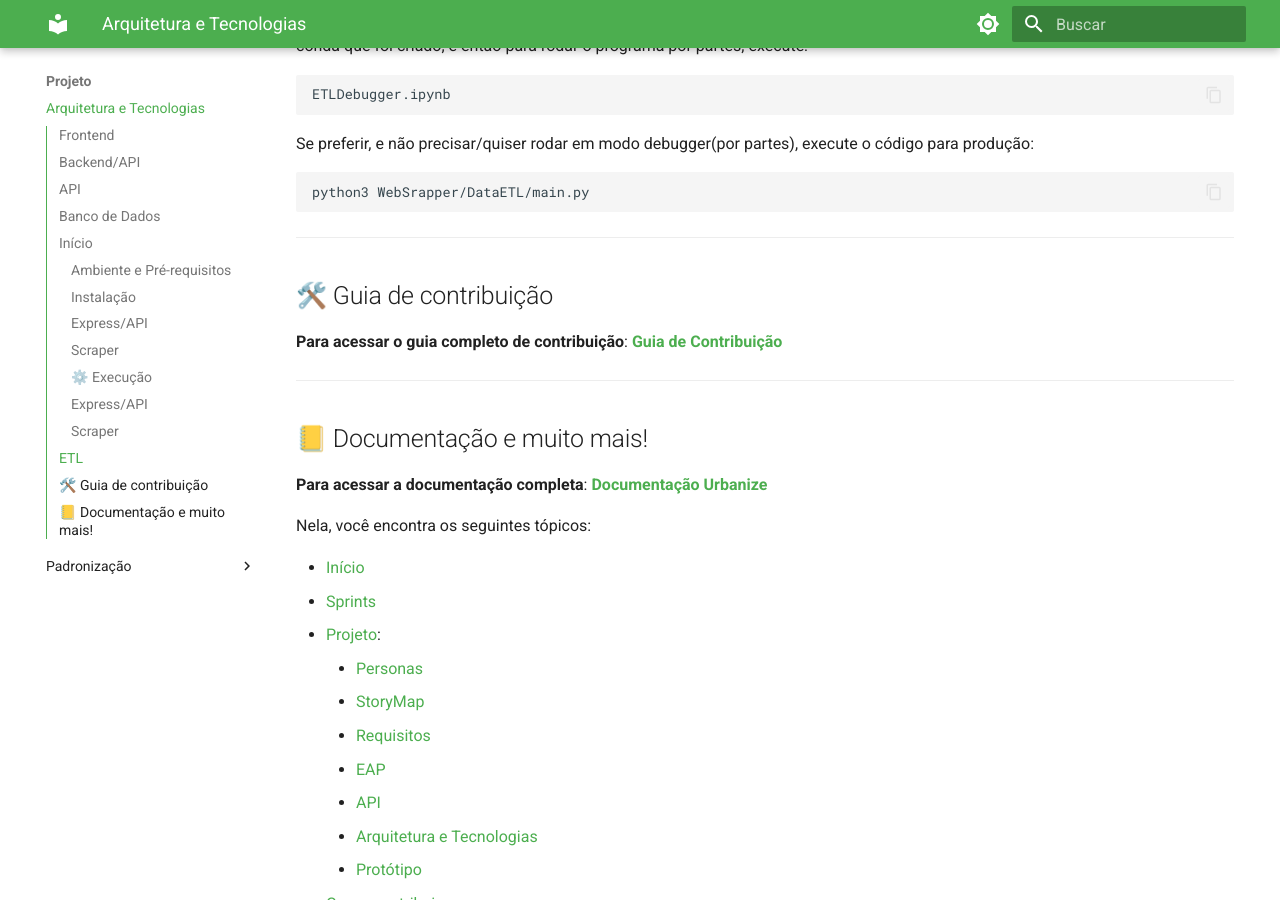
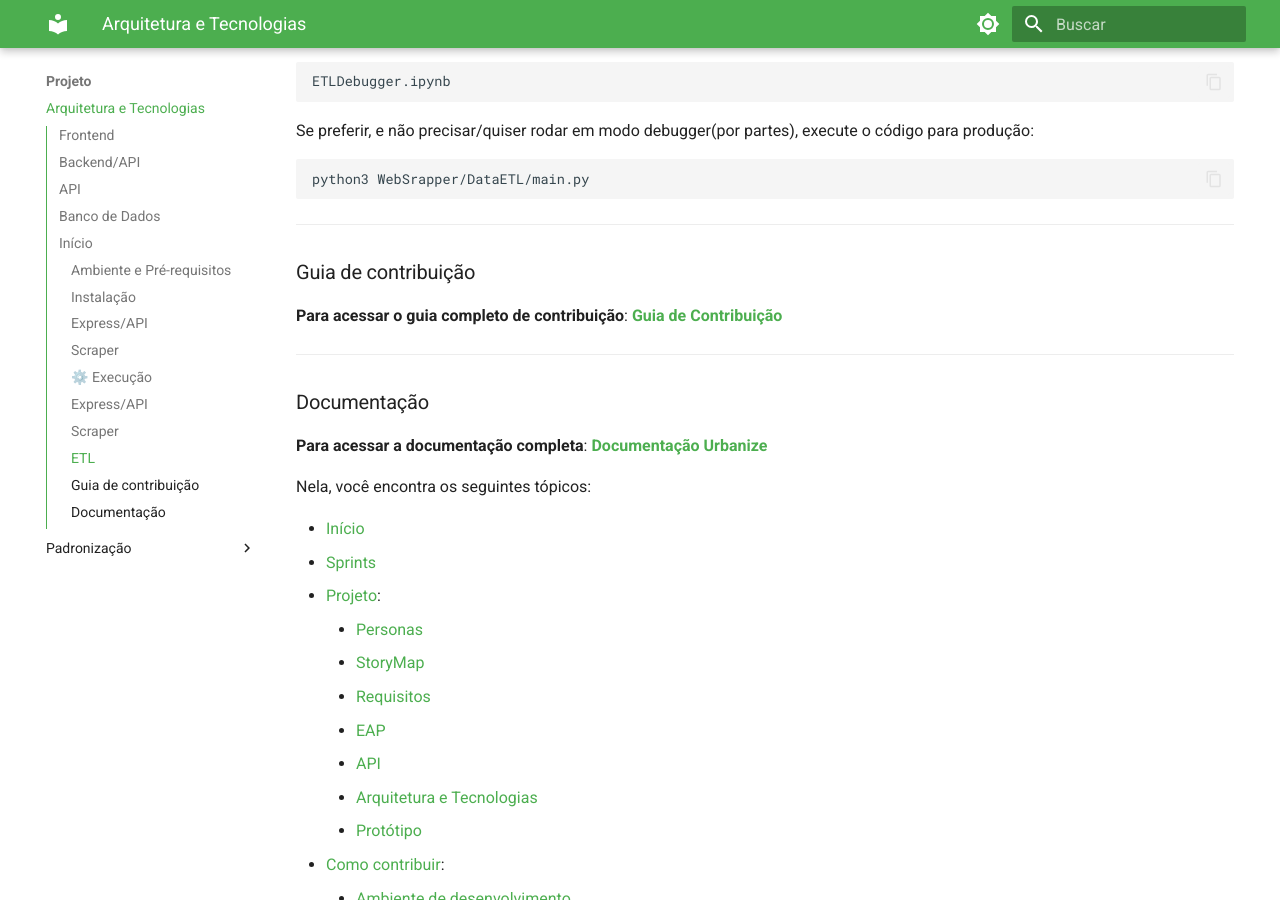
Before and after one commit to unb-mds/2024-2-Urbanize, an MkDocs documentation site: the page built from docs/projects/arquitetura.md, in a window 1280 px wide and 900 px high, scrolled down 6401 px. Built offline with MkDocs 1.6.1 and Material for MkDocs 9.7.7, drawn with Linux system fonts in a browser that asks for light colours.

````diff
--- a/docs/projects/arquitetura.md
+++ b/docs/projects/arquitetura.md
@@ -194,7 +194,7 @@ Com o ambiente ativado como instruído acima, para extrair os dados do Oracle Da
 DataScraper/InepScrapper.py
 ```
 
-## **ETL**
+### **ETL**
 
 Para tratar e carregar os dados extraídos, em modo debugger, acesse `WebScrapper/DataETL`, lembre-se de selecionar o ambiente conda que foi criado, e então para rodar o programa por partes, execute:
 
@@ -210,13 +210,13 @@ python3 WebSrapper/DataETL/main.py
 
 ---
 
-## 🛠️ Guia de contribuição
+### Guia de contribuição
 
 **Para acessar o guia completo de contribuição**: [**Guia de Contribuição**](https://unb-mds.github.io/2024-2-Urbanize/)
 
 ---
 
-## 📒 Documentação e muito mais!
+### Documentação
 
 **Para acessar a documentação completa**: [**Documentação Urbanize**](https://unb-mds.github.io/2024-2-Urbanize/)
 
````
